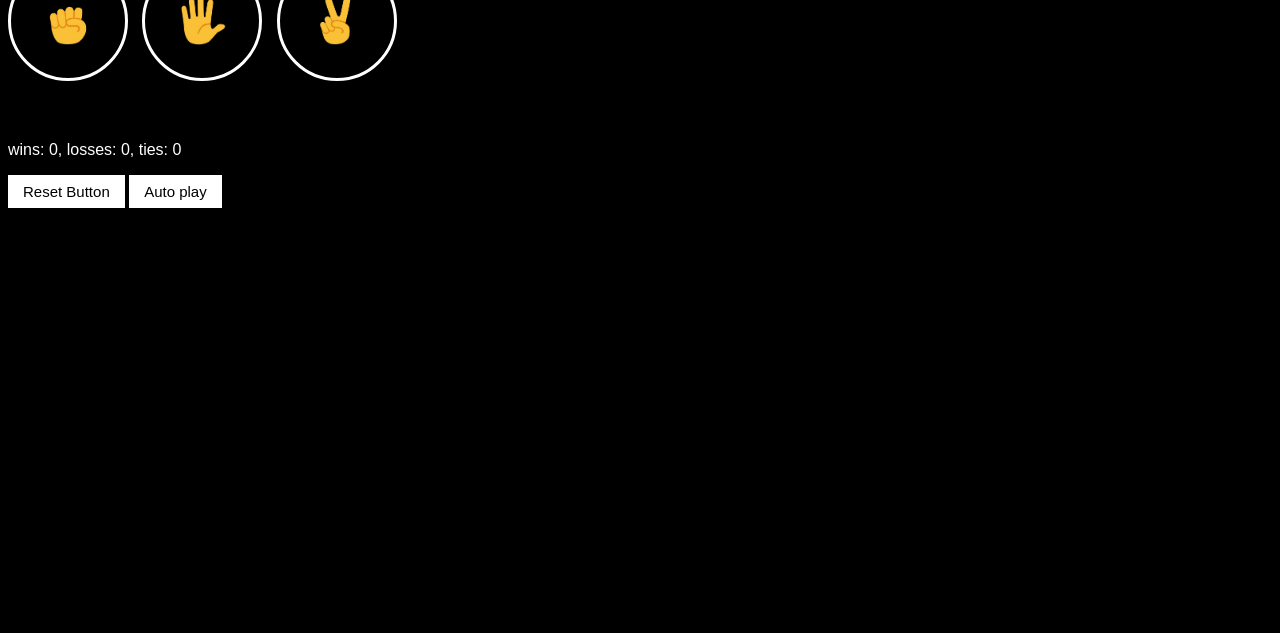
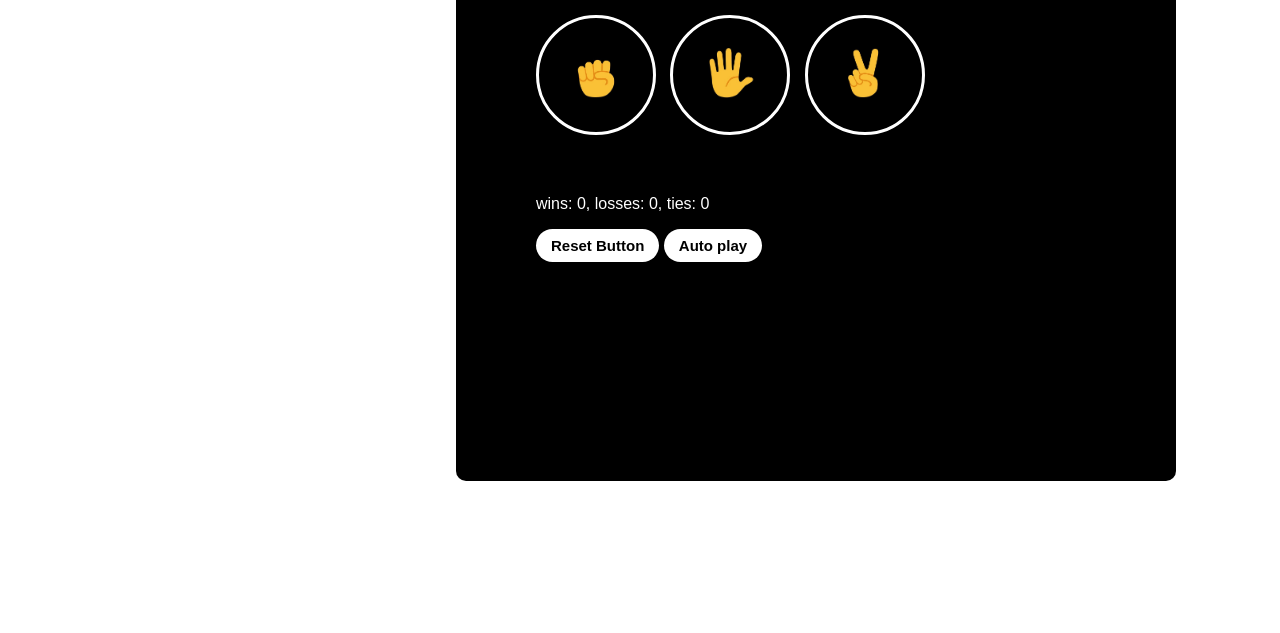
Before and after one commit to gajenthiran03/Rock-Paper-Scissor, a plain HTML site: page index.html in a window 1280 px wide. Shown: the part 167-800 px from the top of the page. Drawn offline with Linux system fonts and the light colour scheme.

Commit message:
button change

```diff
--- a/index.html
+++ b/index.html
@@ -5,8 +5,9 @@
     <link rel="stylesheet" href="styles/12-rock-paper-scissor .css" />
   </head>
   <body>
+    <div class="box">
       <p class="title">Rock Paper Scissors</p>
-    <p>hai</p>
+
       <button class="move-button js-rock-button">
         <img src="images/rock.jpg" class="move-icon" />
       </button>
@@ -44,6 +45,7 @@
       >
         Auto play
       </button>
+    </div>
 
     <script src="scripts/12-rock-paper-scissor .js"></script>
   </body>
--- a/styles/12-rock-paper-scissor .css
+++ b/styles/12-rock-paper-scissor .css
@@ -1,21 +1,29 @@
-body{
-  background-color: black;
+body {
+  background-color: white;
   color: white;
   font-family: Arial;
-
 }
 
-.title{
+.box {
+  width: 35rem;
+  height: 30rem;
+  padding-left: 5rem;
+  margin-left: 28rem;
+  padding: 5rem;
+  background-color: black;
+  border-radius: 10px;
+}
+
+.title {
   font-size: 30px;
   font-weight: bold;
 }
 
-.move-icon{
+.move-icon {
   height: 50px;
-
 }
 
-.move-button{
+.move-button {
   background-color: transparent;
   border: 3px solid white;
   width: 120px;
@@ -29,9 +37,8 @@ body{
   font-size: 25px;
   font-weight: bold;
   margin-top: 50px;
-
 }
-.score{
+.score {
   margin-top: 60px;
 }
 
@@ -42,4 +49,17 @@ body{
   font-size: 15px;
   padding: 8px 15px;
   cursor: pointer;
+  border-radius: 500px;
 }
+
+button {
+  /* Variables */
+  --button_radius: 0.75em;
+  --button_color: #e8e8e8;
+  --button_outline_color: #000000;
+  font-size: 17px;
+  font-weight: bold;
+  border: none;
+  border-radius: var(--button_radius);
+  background: var(--button_outline_color);
+}
```
Lines whose indentation alone changed are shown as unchanged.
